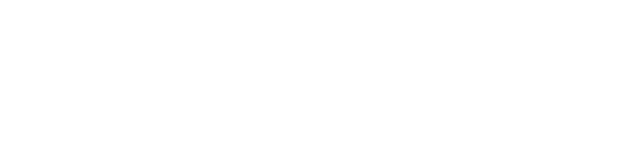
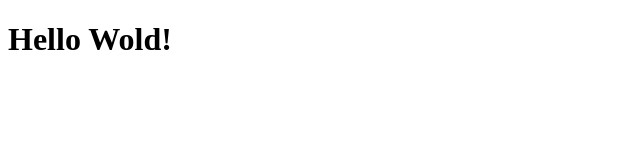
Before and after one commit to phumipatkh/GitHub101, a plain HTML site: page index.html in a window 1280 px wide. Shown: the whole page, without its empty margins (0-640 px from the left). Drawn offline with Linux system fonts and the light colour scheme.

Commit message:
Update index.html
Add H1 wording "Hello World"

```diff
--- a/index.html
+++ b/index.html
@@ -1,7 +1,9 @@
 <!DOCTYPE html>
 <head>
     <body>
-
+<h1>
+    Hello Wold!
+</h1>
 
     </body>
 </head>
```
